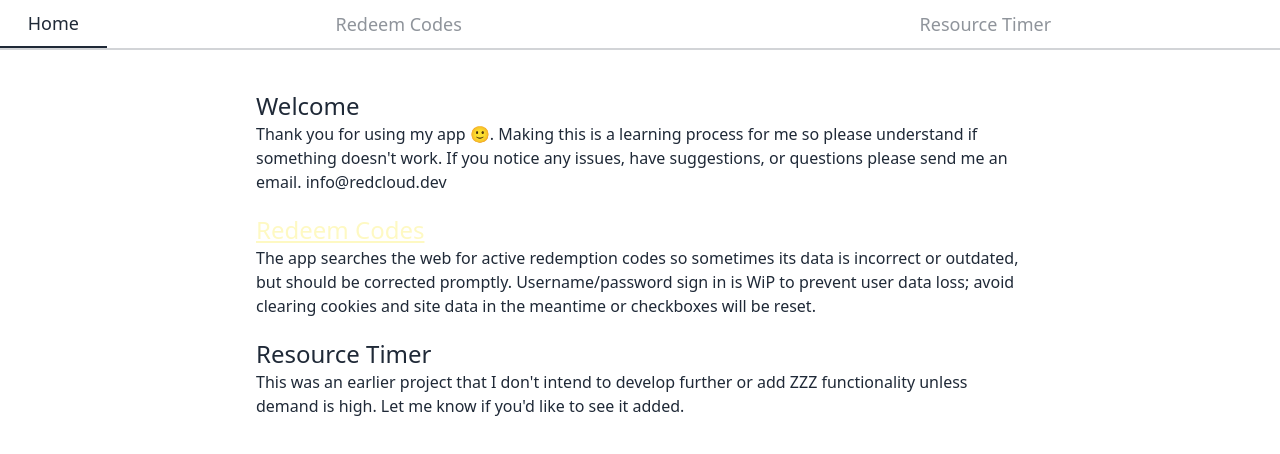
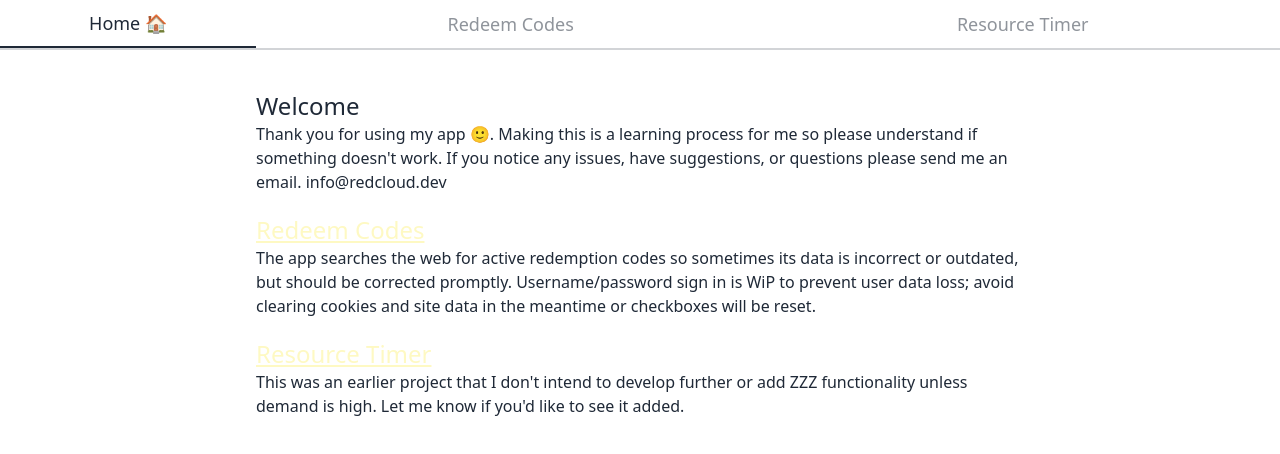
Before and after one commit to JacaL-13/hoyo-resource-timer, a SvelteKit app: page / in a window 1280 px wide. Shown: the top 454 px of the page. Built offline with nearby package versions, Linux system fonts and the light colour scheme.

Commit message:
Deploy commit. Redeem codes checklist. hoyochecklist site id.

```diff
--- a/src/routes/+layout.svelte
+++ b/src/routes/+layout.svelte
@@ -50,14 +50,14 @@
 		href="/"
 		role="tab"
 		class:tab-active={$page.route.id === '/'}
-		class="tab md:tab-lg px-8 w-1/12 "
-	>Home</a>
+		class="tab md:tab-lg px-8 w-1/5 whitespace-nowrap">Home 🏠</a
+	>
 	{#each navItems as item}
 		<a
 			href={item.href}
 			role="tab"
 			class:tab-active={$page.route.id?.includes(item.href)}
-			class="tab md:tab-lg flex-grow "
+			class="tab md:tab-lg flex-grow"
 		>
 			{item.text}
 		</a>
@@ -72,6 +72,6 @@
 
 <style>
 	.tab-active {
-	 border-bottom: 2px solid gray;
+		border-bottom: 2px solid gray;
 	}
 </style>
--- a/src/routes/+page.svelte
+++ b/src/routes/+page.svelte
@@ -1,33 +1,39 @@
-<div class="flex flex-col gap-5 max-w-screen-md m-10  ">
+<svelte:head>
+	<title>Hoyo Checklist</title>
+</svelte:head>
+
+<div class="flex flex-col gap-5 max-w-screen-md m-10">
 	<div>
 		<h3>Welcome</h3>
 		<p>
-			Thank you for using my app 🙂. Making this is a learning process for me so please
-			understand if something doesn't work. If you notice any issues, have suggestions, or
-			questions please send me an email. <a href="mailto:info@redcloud.dev"
-				>info@redcloud.dev</a
+			Thank you for using my app 🙂. Making this is a learning process for me so
+			please understand if something doesn't work. If you notice any issues, have
+			suggestions, or questions please send me an email. <a
+				href="mailto:info@redcloud.dev">info@redcloud.dev</a
 			>
 		</p>
 	</div>
 
 	<div>
-		<a href="/redeem-codes" class="link text-yellow-100 " >
+		<a href="/redeem-codes" class="link text-yellow-100">
 			<h3>Redeem Codes</h3>
 		</a>
 		<p>
 			The app searches the web for active redemption codes so sometimes its data is
-			incorrect or outdated, but should be corrected promptly. Username/password sign in is
-			WiP to prevent user data loss; avoid clearing cookies and site data in the meantime or
-			checkboxes will be reset.
+			incorrect or outdated, but should be corrected promptly. Username/password
+			sign in is WiP to prevent user data loss; avoid clearing cookies and site data
+			in the meantime or checkboxes will be reset.
 		</p>
 	</div>
 
 	<div>
-		<h3>Resource Timer</h3>
+		<a href="/resource-timer" class="link text-yellow-100">
+			<h3>Resource Timer</h3>
+		</a>
 		<p>
 			This was an earlier project that I don't intend to develop further or add ZZZ
-			functionality unless demand is high. Let me know if you'd like to see it added.
+			functionality unless demand is high. Let me know if you'd like to see it
+			added.
 		</p>
 	</div>
-
 </div>
```
